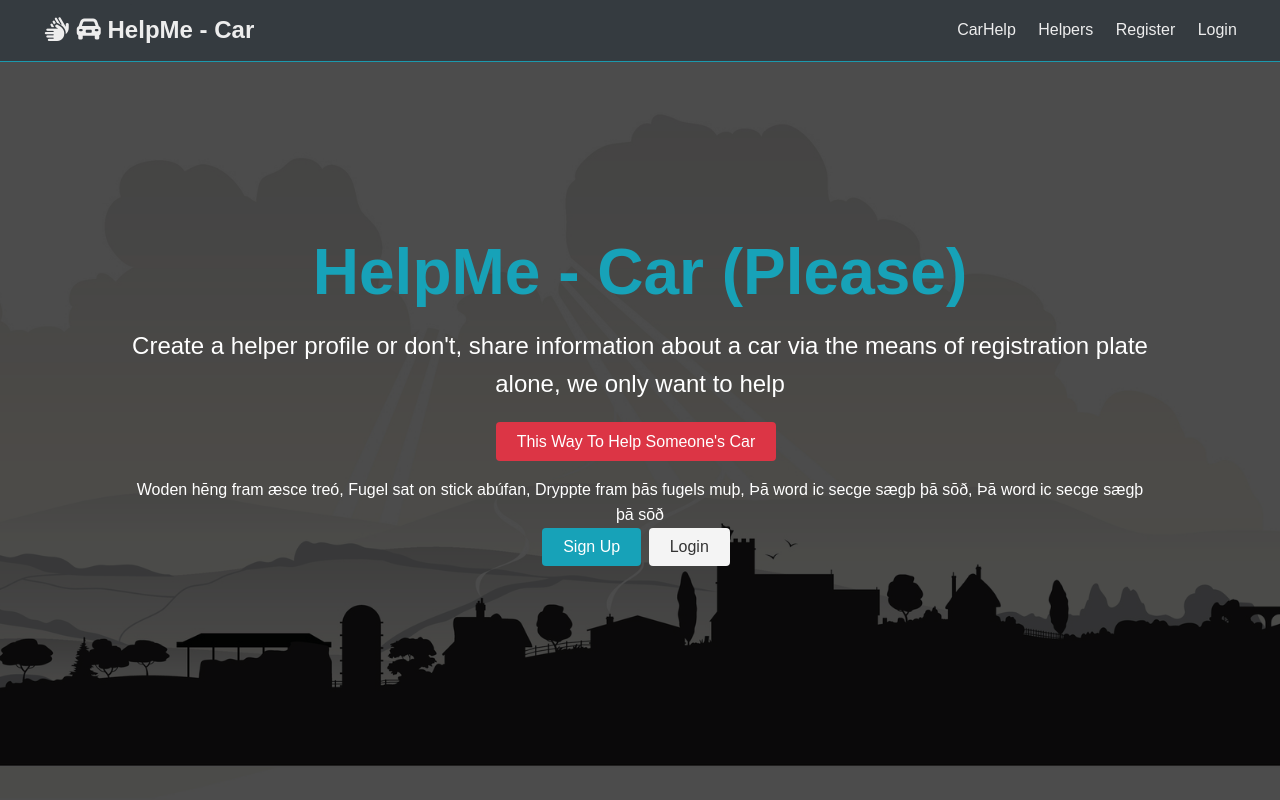
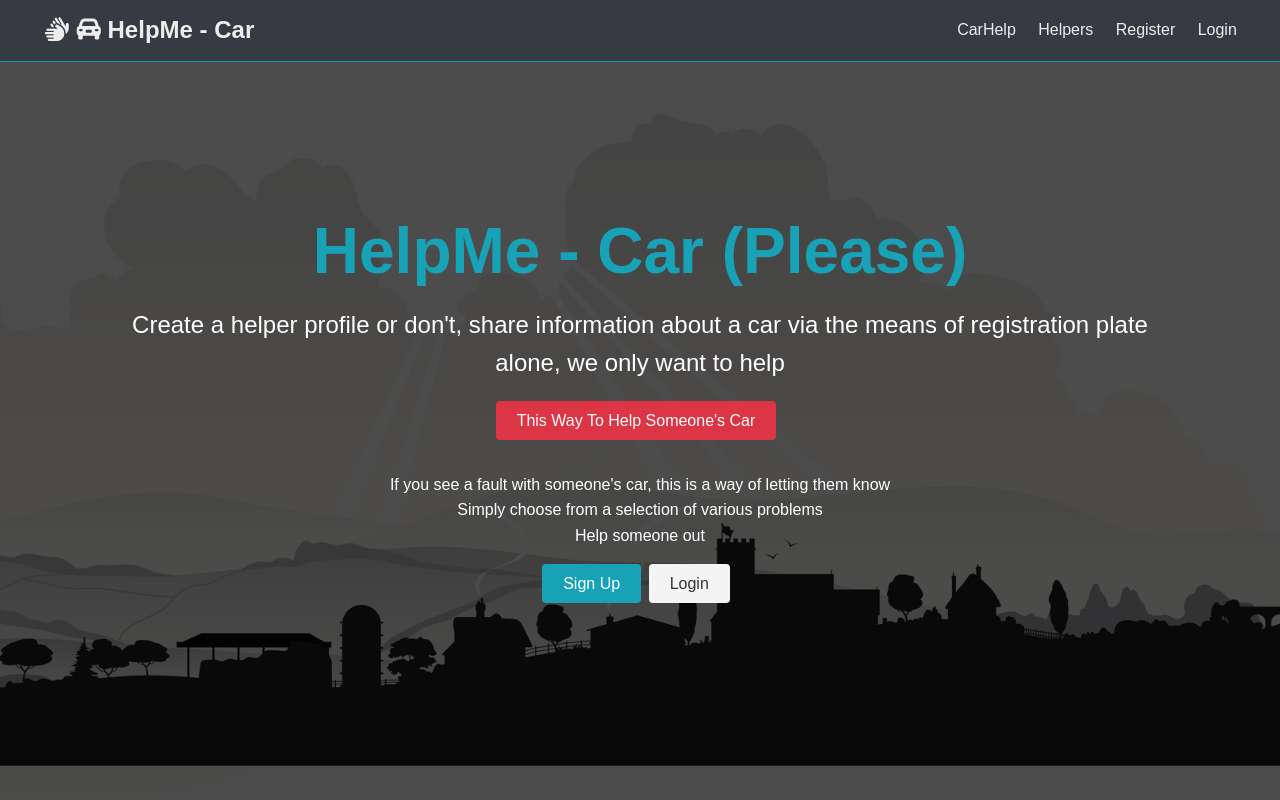
Before and after one commit to usernameistai/helpmecar, a React (Create React App) app in the folder client/: page / in a window 1280 px wide. Shown: the top 800 px of the page. Built offline with nearby package versions, Linux system fonts and the light colour scheme; no server answers.

Commit message:
add landing page info remove css input as checkboxes not appearing

```diff
--- a/client/src/App.css
+++ b/client/src/App.css
@@ -50,11 +50,11 @@ blockquote p::after {
   content: '\201D';
 }
 
-input {
+/* input {
   -webkit-appearance: none;
   -moz-appearance: none;
   appearance: none;
-  }
+} */
 
 /* Utilities */
 .container {
@@ -239,6 +239,13 @@ input {
   color: #fff;
 }
 
+.bg-primopaque {
+  background: var(--primary-color);
+  opacity: 0.7;
+  z-index: 0.1;
+
+}
+
 .btn-light,
 .bg-light,
 .badge-light,
@@ -669,7 +676,7 @@ button {
   background-size: cover;
   background-repeat: no-repeat;
   height: 80vh;
-  margin: -4rem -2rem 1rem -2rem;
+  margin: -4rem -5rem 1rem -2rem;
   padding: 0;
   max-width: 300%;
 }
@@ -1335,6 +1342,12 @@ button {
       'search'
       'other';
   }
+  .reg-img2 {
+    height: 80vh;
+    margin: -4rem -2rem 1rem -2rem;
+    padding: 0;
+    max-width: 250%;
+  }
 
   .reg-two {
     grid-gap: 0.5rem;
@@ -1371,6 +1384,10 @@ button {
     padding: 0.25rem 0.25rem 0 0.25rem;
     max-width: 85%;
     max-height: 33vh;
+  }
+
+  .sbtns {
+    text-align: center;
   }
 
   .regrule {
--- a/client/src/components/layout/Landing.js
+++ b/client/src/components/layout/Landing.js
@@ -12,20 +12,17 @@ const Landing = ({ auth: {isAuthenticated, loading} }) => {
     <section className='landing'>
       <div className='dark-overlay'>
         <div className='landing-inner'>
-          <Link to='/reg-home'><h1 className='x-large'>HelpMe - Car (Please)</h1></Link>
+          <Link to='/reg-home'><h1 className='x-large my-1'>HelpMe - Car (Please)</h1></Link>
           <p className='lead'>
             Create a helper profile or don't, share information about a car via the means of registration plate alone, we only want to help
           </p>
           <div className='lead'>
             <Link to='/reg' className='btn btn-danger'>This Way To Help Someone's Car</Link>
           </div>
-          <div>
-            <p>Woden hēng fram æsce treó,
-            Fugel sat on stick abúfan,
-            Dryppte fram þās fugels muþ,
-            Þā word ic secge sægþ þā sōð,
-            Þā word ic secge sægþ þā sōð
-            </p>
+          <div className='my-1'>
+            <p>If you see a fault with someone's car, this is a way of letting them know</p>
+            <p>Simply choose from a selection of various problems</p>
+            <p>Help someone out</p>
           </div>
           <Fragment>
            {!isAuthenticated
--- a/client/src/components/layout/Navbar.js
+++ b/client/src/components/layout/Navbar.js
@@ -50,8 +50,8 @@ const Navbar = ({ auth: { isAuthenticated, loading }, logout }) => {
   );
 
   return (
-    <nav className='navbar bg-dark'>
-      <h1>
+    <nav className='navbar class bg-dark'>
+      <h1 className='nav'>
         <Link to='/'>
           <i className='fas fa-hands'></i> <Fragment></Fragment>
           <i className='fas fa-car-alt'></i> <Fragment></Fragment>
--- a/client/src/components/reg/Reg.js
+++ b/client/src/components/reg/Reg.js
@@ -47,7 +47,7 @@ const Reg = ({
       </div>
       <div >
         <div className='reg-two bg-dark'>
-          <h1 className='large my-2' id='site'>A little bit about our (my) site</h1>
+          <h1 className='large my-2' id='site'>A little bit about our site</h1>
           <div id='carrules'>
             <div>
               <Link className='btn btn-danger filter' to='/reg-rules'>Rules & Regulations</Link>
--- a/client/src/components/reg/RegForm.js
+++ b/client/src/components/reg/RegForm.js
@@ -37,10 +37,10 @@ const RegForm = ({ addReg, reg, regId }) => {
 
   return (
     <Fragment>
-      <h2 className='large text-primary'>HelpMe - Human</h2>
+      <h2 className='large text-primary'>HelpMe - out please</h2>
       <div className='container-reg2'>
         <div className='form'>
-          <div className='title text-primary'><h1>Help Your Fellow Humans Out</h1></div>
+          <div className='title text-primary'><h1>Help Out Your Fellow Humans</h1></div>
           <form className='form' onSubmit={e => onSubmit(e)} action='/reg'>
             <div className='form-group'>
               <input
@@ -284,11 +284,11 @@ const RegForm = ({ addReg, reg, regId }) => {
               </div>
               <br />
             </div>
-            <div>
+            <div className='sbtns'>
               <input
-              type='submit'
-              value=' Help This Car '
-              className='btn btn-success'
+                type='submit'
+                value=' Help This Car '
+                className='btn btn-success'
               />
               <Link className='btn btn-light my-1' to='/reg'>
                 Go Back
--- a/client/src/components/reg/SearchReg.js
+++ b/client/src/components/reg/SearchReg.js
@@ -49,7 +49,7 @@ const SearchReg = ({
                     onChange={e => onChange(e)}
                     required
                   />
-                  <div>
+                  <div className='sbtns'>
                     <input className='btn btn-primary mb-2' type='submit' value='Search'/>
                     <Link className='btn btn-danger mb-2' to='/reg'>Go Back</Link>
                   </div>
--- a/package.json
+++ b/package.json
@@ -19,7 +19,7 @@
     "express-validator": "^6.5.0",
     "gravatar": "^1.8.0",
     "jsonwebtoken": "^8.5.1",
-    "mongoose": "^5.9.18",
+    "mongoose": "^5.9.19",
     "request": "^2.88.2"
   },
   "devDependencies": {
```
Also changed, not shown: 1 other file (tests, documents, lock files or other folders).
